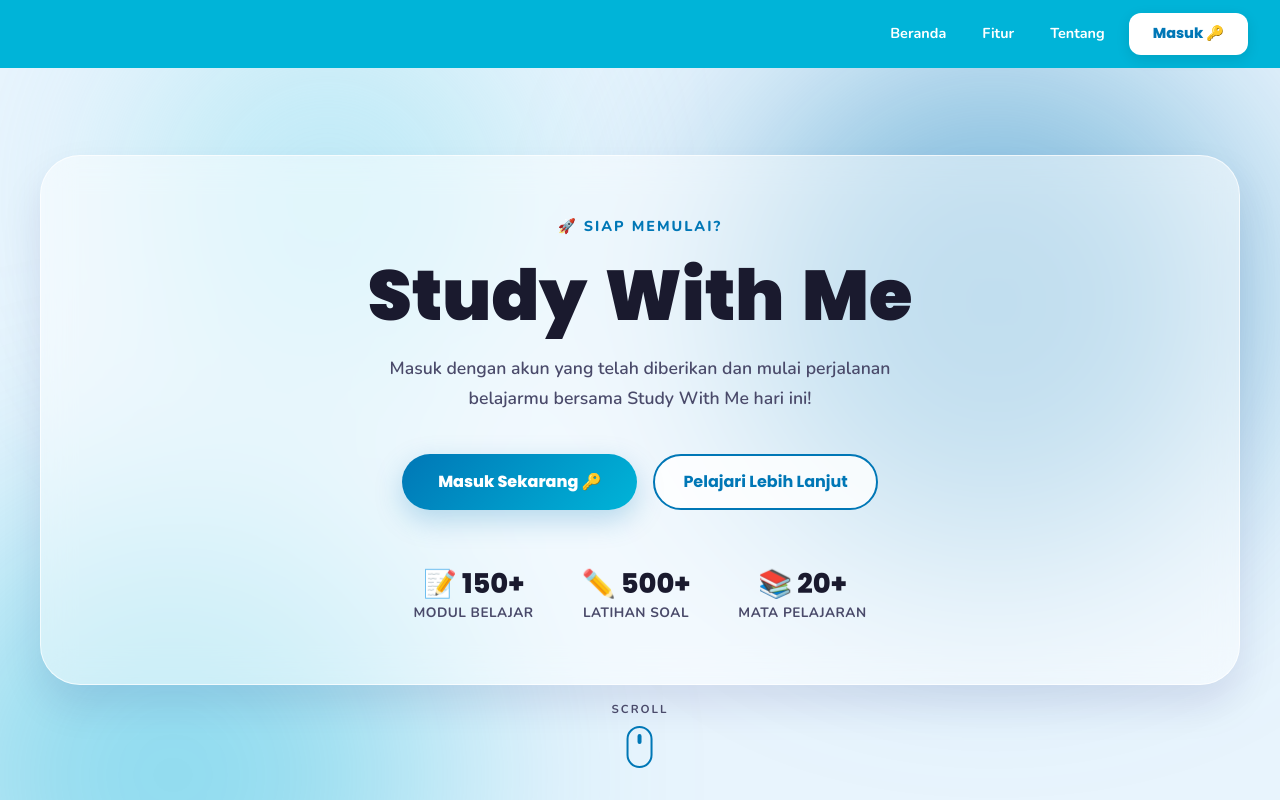
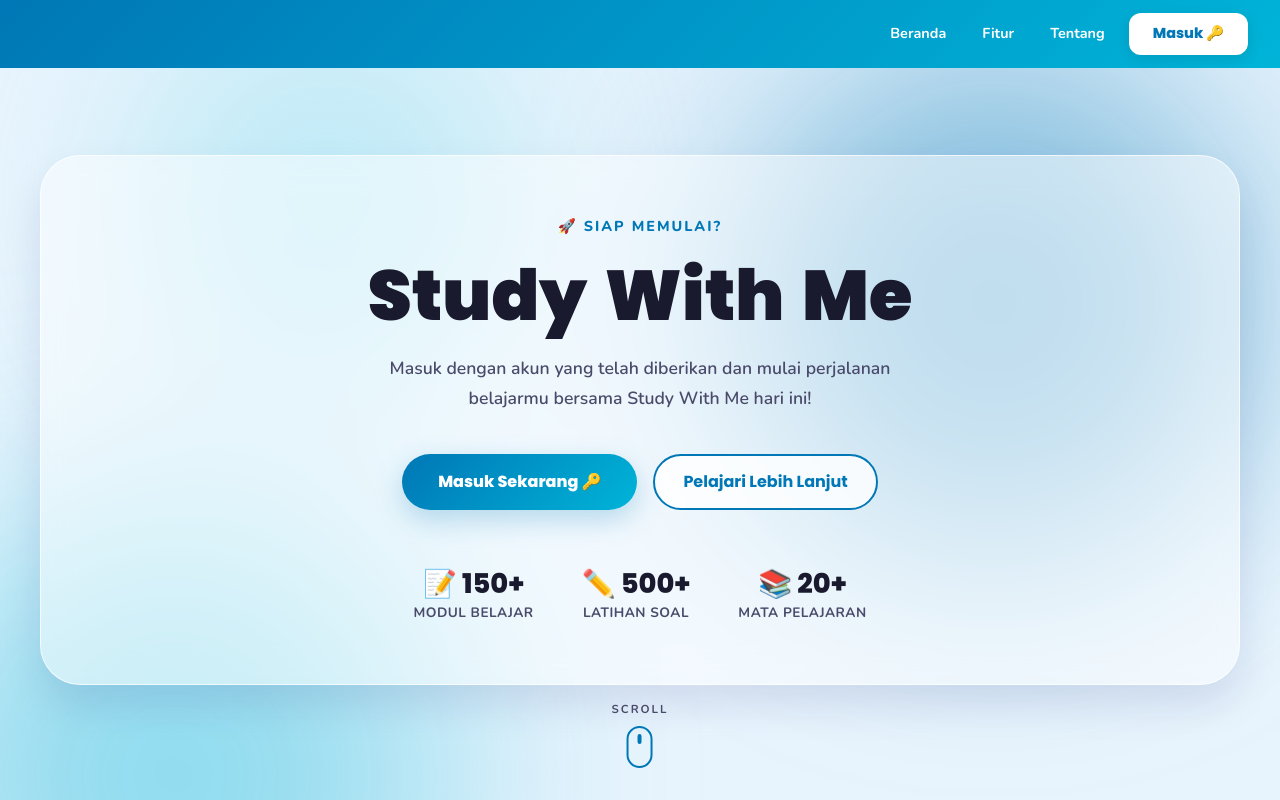
Before and after one commit to mellandaaa12/SKRIPSIPUNYA, a React (Vite) app: page / in a window 1280 px wide. Shown: the top 800 px of the page. Built offline with nearby package versions, Linux system fonts and the light colour scheme; no server answers.

Commit message:
style: change navbar background to brand linear gradient

```diff
--- a/src/app/components/Navbar.tsx
+++ b/src/app/components/Navbar.tsx
@@ -30,7 +30,7 @@ export default function Navbar({ onLoginClick }: NavbarProps) {
     { label: "Tentang", id: "about" },
   ];
 
-  const navBg = "#00B4D8";
+  const navBg = "linear-gradient(135deg, #0077B6 0%, #00B4D8 100%)";
 
   const linkColor = "#FFFFFF";
 
```
